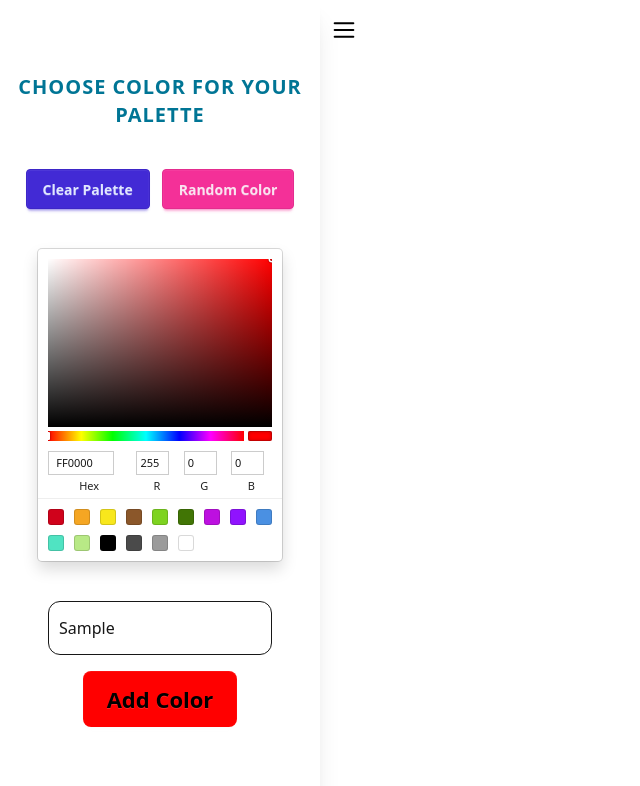
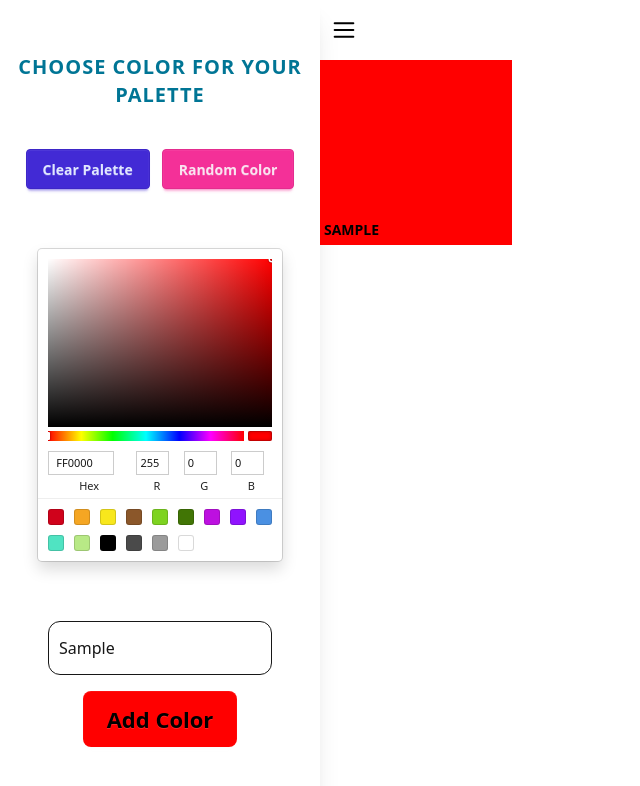
Before and after one commit to iamsarthakkr/colors-app, a Next.js app: page /palette/new in a window 1280 px wide. Both pictures are taken after typing "Sample" into the empty fields and a click on the button "Add Color". Shown: the top 786 px of the page, without its empty margins (0-640 px from the left). Built offline with nearby package versions, Linux system fonts and the light colour scheme.

Commit message:
Add color palette to new palette page | basic validation for color and name

```diff
--- a/src/ui/NewPalette/NewPalette.tsx
+++ b/src/ui/NewPalette/NewPalette.tsx
@@ -3,16 +3,52 @@
 import React from "react";
 import { Drawer } from "../components/Drawer";
 import { NewPaletteForm } from "./NewPaletteForm";
+import { IBaseColor } from "@/types/palette";
+import { Palette } from "./Palette";
 
 export const NewPalette = () => {
+	const [colors, setColors] = React.useState<IBaseColor[]>([]);
+
+	const nameValidator = React.useCallback((name: string) => {
+		if (name === "") {
+			return "Name can't be empty!";
+		}
+		if(colors.some(color => color.name === name)) {
+			return "Name already in palette";
+		}
+		return "";
+	}, [colors]);
+
+	const colorValidator = React.useCallback((colorStr: string) => {
+		if (colorStr === "") {
+			return "Color has to be valid!";
+		}
+		if(colors.some(color => color.color === colorStr)) {
+			return "Color already in palette";
+		}
+		return "";
+	}, [colors])
+
+	const handleAddColor = React.useCallback((color: string, name: string) => {
+		setColors((prev) => {
+			return prev.map((c) => ({ ...c })).concat({ color, name, id: color.toLocaleLowerCase() });
+		});
+	}, []);
+
 	return (
 		<main className="h-full w-full">
 			<Drawer>
 				<Drawer.Drawer className="h-full">
-					<NewPaletteForm />
+					<NewPaletteForm
+						onAddColor={handleAddColor}
+						nameValidator={nameValidator}
+						colorValidator={colorValidator}
+					/>
 				</Drawer.Drawer>
 				<Drawer.Header></Drawer.Header>
-				<Drawer.Main></Drawer.Main>
+				<Drawer.Main>
+					<Palette colors={colors} />
+				</Drawer.Main>
 			</Drawer>
 		</main>
 	);
--- a/src/ui/NewPalette/NewPaletteForm.tsx
+++ b/src/ui/NewPalette/NewPaletteForm.tsx
@@ -7,21 +7,58 @@ const SketchPicker = dynamic(() => import("react-color").then((mod) => mod.Sketc
 
 import { isDark } from "@/utils/color";
 
-export const NewPaletteForm = () => {
+
+type Props = {
+	onAddColor: (color: string, name: string) => void;
+	nameValidator: (name: string) => string;
+	colorValidator: (color: string) => string;
+};
+
+export const NewPaletteForm = (props: Props) => {
 	const [color, setColor] = React.useState("#ff0000");
+	const [name, setName] = React.useState("");
+	const [nameError, setNameError] = React.useState("");
+	const [colorError, setColorError] = React.useState("");
+
 	const [buttonStyles, setButtonStyles] = React.useState<React.CSSProperties>({});
+	const { onAddColor, nameValidator, colorValidator } = props;
 
 	React.useEffect(() => {
 		const dark = isDark(color);
 		setButtonStyles({
 			background: color,
-			color: dark ? "white" : "black"
-		})
+			color: dark ? "white" : "black",
+		});
 	}, [color]);
 
-	const handleColorChange:ColorChangeHandler = React.useCallback((color) => {
+	const handleValidateColor: ColorChangeHandler = React.useCallback((color) => {
+		setColorError(colorValidator(color.hex));
+	}, [colorValidator]);
+
+	const handleColorChange: ColorChangeHandler = React.useCallback((color) => {
 		setColor(color.hex);
 	}, []);
+
+	const handleNameChange = React.useCallback((event: React.ChangeEvent<HTMLInputElement>) => {
+		const value = event.target.value;
+		setName(value);
+		const err = nameValidator(value);
+		setNameError(err);
+	}, [nameValidator]);
+
+	const handleAddColor = React.useCallback(
+		(event: React.MouseEvent<HTMLButtonElement>) => {
+			event.preventDefault();
+			const colorErr = colorValidator(color), nameErr = nameValidator(name);
+			setNameError(nameErr);
+			setColorError(colorErr);
+			if(colorErr || nameErr) {
+				return;
+			}
+			onAddColor(color, name);
+		},
+		[color, name, colorValidator, nameValidator, onAddColor]
+	);
 
 	return (
 		<div className="h-full w-full flex flex-col justify-center items-center">
@@ -32,16 +69,37 @@ export const NewPaletteForm = () => {
 				<button className="d-btn d-btn-primary">Clear Palette</button>
 				<button className="d-btn d-btn-secondary">Random Color</button>
 			</div>
-			<SketchPicker width="70%" color={color} onChange={handleColorChange} className="my-10" disableAlpha />
+			<form className="flex flex-col justify-center items-center">
+				<div role="alert" className={`text-sm mt-10 text-rose-700 ${colorError ? "visible-1" : "opacity-0"} h-5`}>
+					<span>{colorError}</span>
+				</div>
+				<SketchPicker
+					width="70%"
+					color={color}
+					onChange={handleColorChange}
+					onChangeComplete={handleValidateColor}
+					className="mb-10"
+					disableAlpha
+				/>
+				<div role="alert" className={`text-sm text-rose-700 ${nameError ? "visible-1" : "opacity-0"} h-5`}>
+					<span>{nameError}</span>
+				</div>
 				<input
 					type="text"
 					id="color-name"
 					placeholder="Color Name"
-				className="px-2.5 py-3.5 outline-rose-700 border-1 focus:border-transparent rounded-xl w-[70%]"
+					value={name}
+					onChange={handleNameChange}
+					className={`px-2.5 py-3.5 outline-rose-700 border-1 focus:border-transparent rounded-xl w-[70%] ${nameError ? 'border-rose-700' : ''}`}
 				/>
-			<button className="d-btn border-0 d-btn-xl mt-4 rounded-lg" style={buttonStyles}>
+				<button
+					className="d-btn border-0 d-btn-xl mt-4 rounded-lg"
+					style={buttonStyles}
+					onClick={handleAddColor}
+				>
 					Add Color
 				</button>
+			</form>
 		</div>
 	);
 };
--- /dev/null
+++ b/src/ui/NewPalette/Palette.tsx
@@ -0,0 +1,21 @@
+"use client";
+
+import React from "react";
+import { IBaseColor } from "@/types/palette";
+import { ColorBox } from "../Palette/ColorBox";
+
+type Props = {
+	colors: IBaseColor[];
+};
+
+export const Palette = (props: Props) => {
+	const { colors } = props;
+
+	return (
+		<div className="h-full max-h-full w-full flex-1 grid grid-cols-1 md:grid-cols-2 lg:grid-cols-5 auto-rows-[25%]">
+			{colors.map((color) => {
+				return <ColorBox color={color} key={color.id} />;
+			})}
+		</div>
+	);
+};
--- a/src/ui/Palette/ColorBox.tsx
+++ b/src/ui/Palette/ColorBox.tsx
@@ -58,11 +58,11 @@ export const ColorBox = (props: ColorBoxProps) => {
 	);
 
 	return (
-		<div style={{ background: color.color }} className="group relative flex" onClick={handleCopy}>
-			<button className="hidden group-hover:block absolute w-[80px] h-[40px] bg-white/40 hover:bg-white/50 hover:cursor-pointer top-1/2 left-1/2 -translate-1/2">
+		<div style={{ background: color.color }} className="group/box relative flex" onClick={handleCopy}>
+			<button className="hidden group-hover/box:block absolute w-[80px] h-[40px] bg-white/40 hover:bg-white/50 hover:cursor-pointer top-1/2 left-1/2 -translate-1/2">
 				Copy
 			</button>
-			<div className="px-1 py-0.5 w-full self-end justify-self-end flex justify-between">
+			<div className="pl-1 pr-0 pt-0.5 pb-0 w-full self-end justify-self-end flex justify-between">
 				<span
 					className={`uppercase text-sm min-w-[60px] h-[30px] font-semibold grid items-center ${
 						dark ? "text-white" : "text-black"
@@ -73,7 +73,7 @@ export const ColorBox = (props: ColorBoxProps) => {
 				{showMore && (
 					<span
 						onClick={handleShowMore}
-						className="hidden group-hover:grid text-sm w-[60px] h-[30px] font-semibold items-center justify-center bg-white/40 hover:bg-white/50 hover:cursor-pointer"
+						className="hidden group-hover/box:grid text-sm w-[60px] h-[30px] font-semibold items-center justify-center bg-white/40 hover:bg-white/50 hover:cursor-pointer"
 					>
 						MORE
 					</span>
```
Lines whose indentation alone changed are shown as unchanged.
